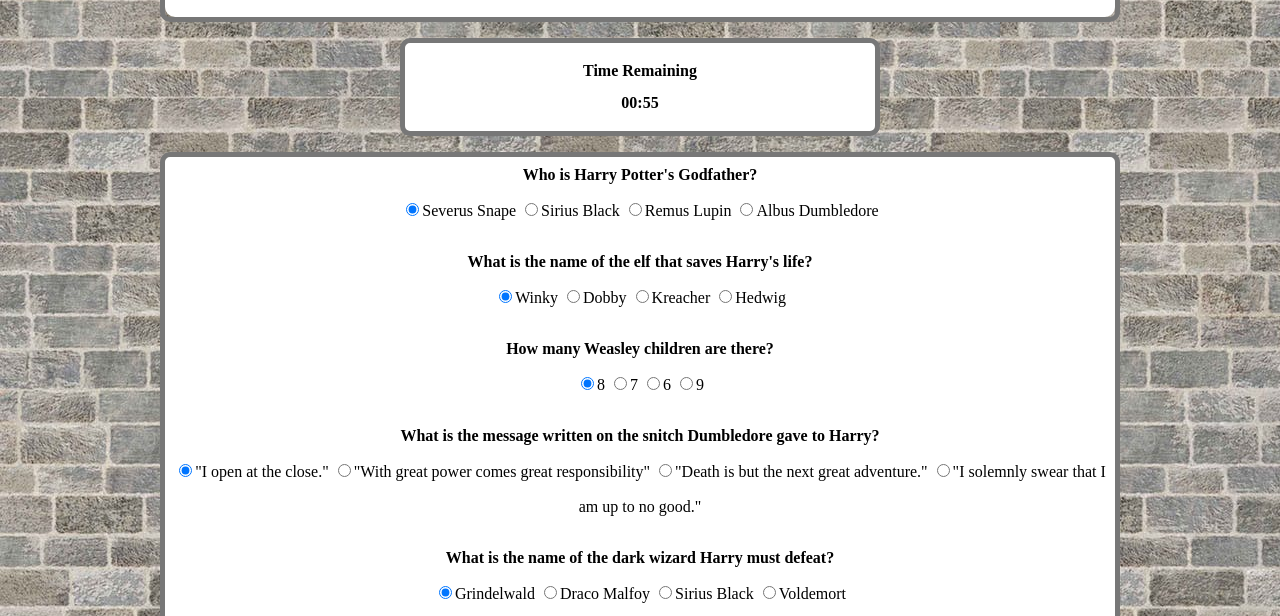
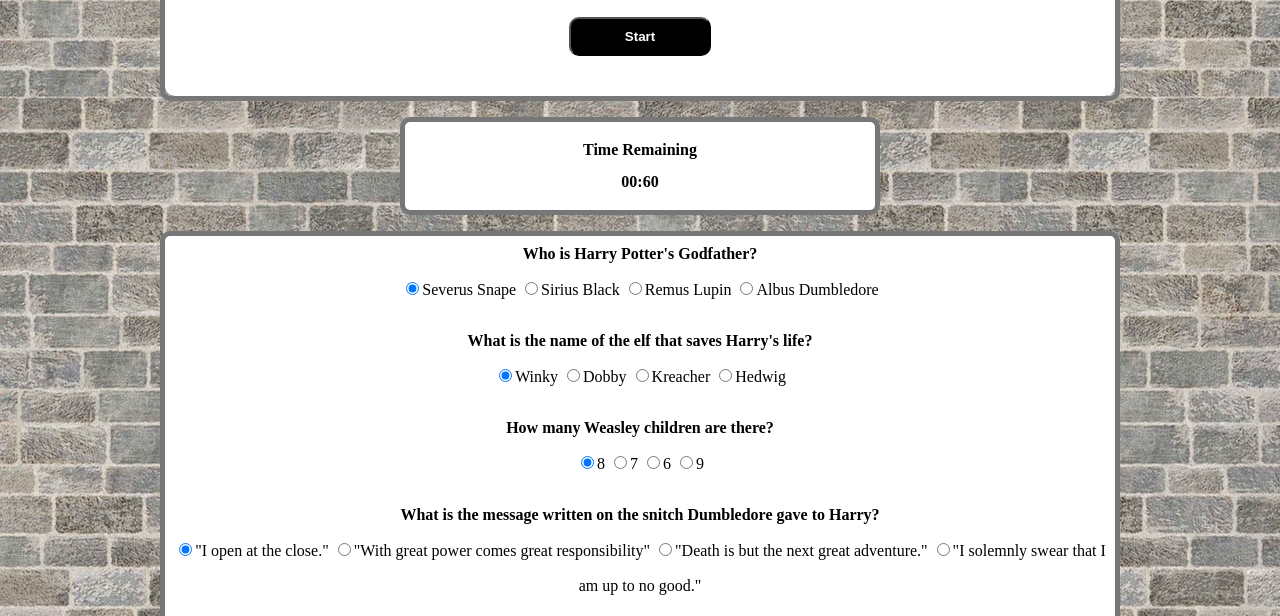
Before and after one commit to MagicMan88/TriviaGame-1, a plain HTML site: page index.html in a window 1280 px wide. Shown: the part 108-724 px from the top of the page. Drawn offline with nearby package versions, Linux system fonts and the light colour scheme.

Commit message:
added start button to index.html, style.css and app.js

```diff
--- a/assets/css/style.css
+++ b/assets/css/style.css
@@ -82,6 +82,17 @@
     width: 15%;
 }
 
+#start-btn {
+    font-weight: bold;
+    background-color: black;
+    color: white;
+    border-radius: 10px;
+    padding: 10px;
+    margin-top: 20px;
+    margin-bottom: 20px;;
+    width: 15%;
+}
+
 #score {
     width: 50%;
     margin: 0 auto;
--- a/assets/javascript/app.js
+++ b/assets/javascript/app.js
@@ -57,7 +57,7 @@
 // Create Functions
 // ============================================
 // Start countdown on load
-window.onload = function () {
+var startGame = $("#start-btn").on("click",  function () {
   var seconds = 60;
   var intervalId;
   var correct;
@@ -93,7 +93,7 @@
   }
 
 
-};
+});
 
 // Main Processes
 // ============================================
--- a/index.html
+++ b/index.html
@@ -16,7 +16,9 @@
         <header id="mast-head">
             <div class="head-container">
                 <h1 id="trivia">Harry Potter Trivia Game</h1>
+                <input type="button" value="Start" id="start-btn">
             </div>
+
         </header>
     </div>
     <!-- Countdown -->
```
